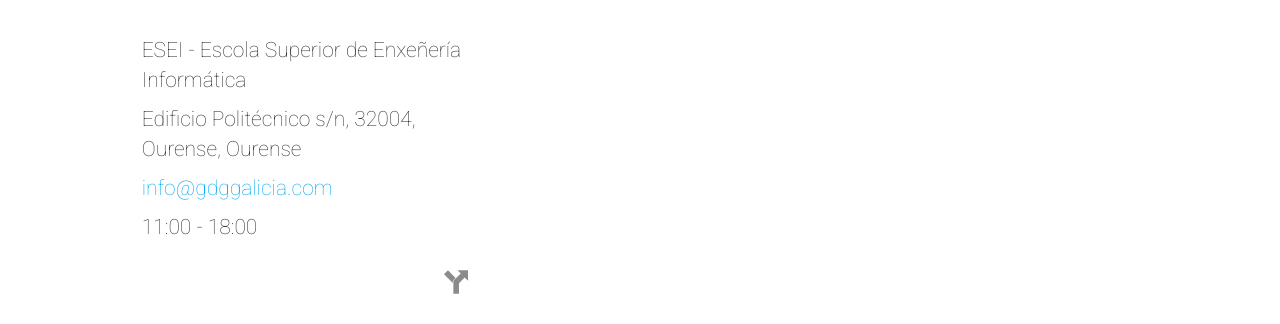
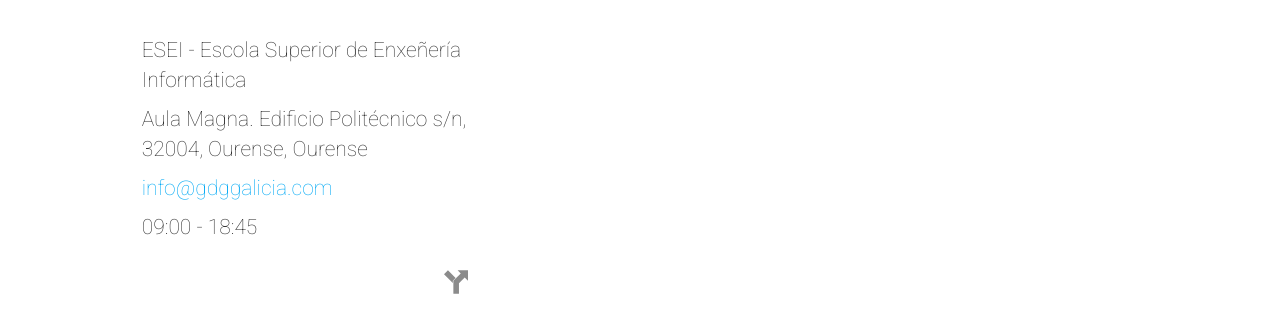
Before and after one commit to gdg-galicia/devfest.gdggalicia.com, a Jekyll site: the page built from index.html, in a window 1280 px wide and 900 px high, scrolled down 2137 px. Shown: the part 153-477 px from the top of the window. Built offline with Jekyll 4.4.1, drawn with Linux system fonts in a browser that asks for light colours; nearby versions of some CDN libraries; comment, search, counter and statistics services are not loaded.

Commit message:
Update _config.yml
Update schedule on location card

```diff
--- a/_config.yml
+++ b/_config.yml
@@ -101,14 +101,14 @@ rockstarSpeakersButtonText: "Ver todos"
 # Location Block
 locationBlockTitle: "Ubicación"
 eventLocationName: "ESEI - Escola Superior de Enxeñería Informática"
-eventStreetAddress: "Edificio Politécnico s/n, 32004, Ourense"
+eventStreetAddress: "Aula Magna. Edificio Politécnico s/n, 32004, Ourense"
 eventAddressLocality: "Ourense"
 eventAddressLocalityRegion: "Ourense"
 eventPostalCode: "15782"
 eventAddressCountry: "Spain"
-eventStartTime: "2019-10-267T11:00"
-eventDoorTime: "10:00"
-eventEndTime: "2019-10-26T18:00"
+eventStartTime: "2019-10-267T09:00"
+eventDoorTime: "09:00"
+eventEndTime: "2019-10-26T18:45"
 eventPlaceCoordinates: "42.3448097,-7.8551765"
 mapCenterCoordinates: "42.3448097,-7.8551765"
 mapMobileCenterCoordinates: "42.3448097,-7.8551765"
```
